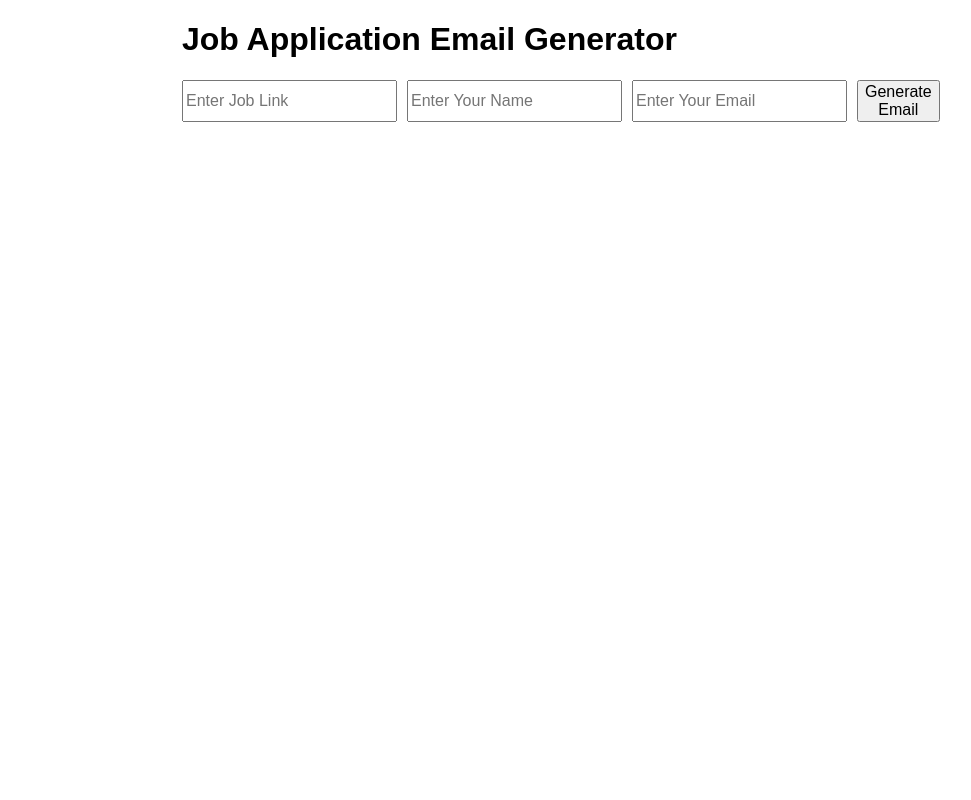
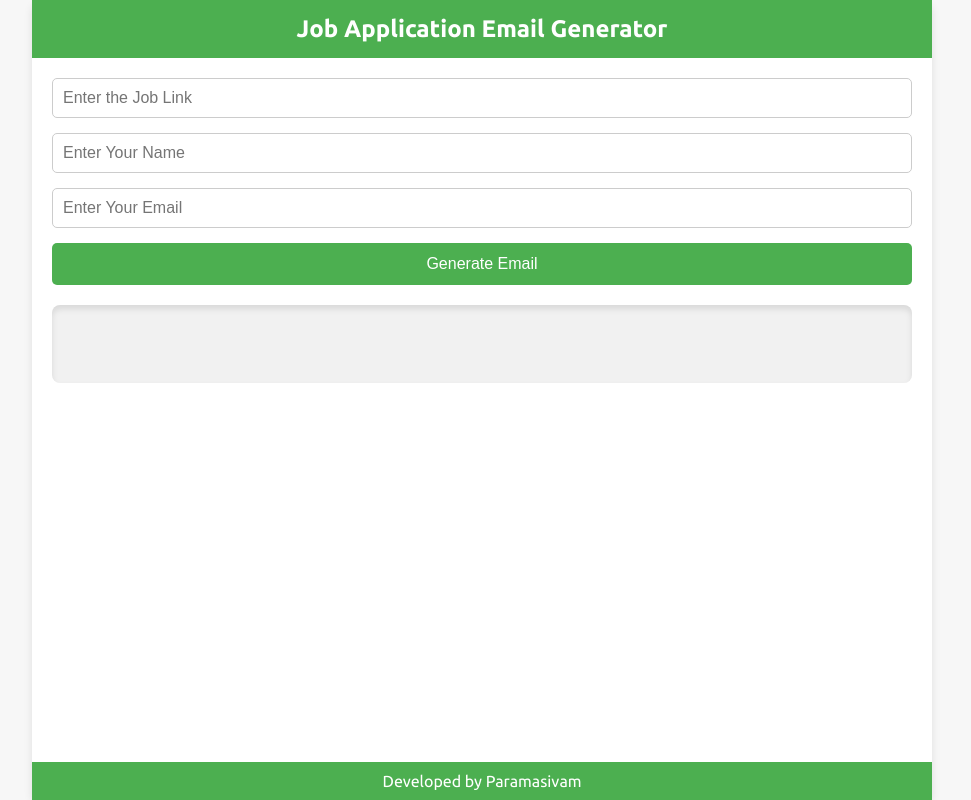
Before and after one commit to ParamasivamJ/Job-email-generator, a Flask app: page / in a window 1280 px wide. Shown: the whole page, without its empty margins (158-1129 px from the left). Run offline with Flask 3, Linux system fonts and the light colour scheme.

Commit message:
upadated interface

```diff
--- a/templates/chatbot.html
+++ b/templates/chatbot.html
@@ -3,76 +3,186 @@
 <head>
     <meta charset="UTF-8">
     <meta name="viewport" content="width=device-width, initial-scale=1.0">
-    <title>Job Email Generator</title>
+    <title>Job Application Email Generator</title>
+    <link href="https://fonts.googleapis.com/css2?family=Roboto:wght@400;500&family=Ubuntu:wght@400;700&display=swap" rel="stylesheet">
     <style>
+/* Basic Reset */
+* {
+    margin: 0;
+    padding: 0;
+    box-sizing: border-box;
+}
+
 body {
-            font-family: Arial, sans-serif;
-            margin: 20px;
+    font-family: 'Roboto', sans-serif;
+    background-color: #f7f7f7;
+    color: #333;
+    display: flex;
+    justify-content: center;
+    align-items: center;
+    height: 100vh;
+    overflow: hidden;
+    flex-direction: column;  /* Use column direction */
 }
-        .chat-container {
-            max-width: 600px;
-            margin: auto;
+
+.container {
+    width: 100%;
+    max-width: 900px;
+    background-color: #fff;
+    border-radius: 8px;
+    box-shadow: 0 4px 8px rgba(0, 0, 0, 0.1);
+    display: flex;
+    flex-direction: column;
+    height: 100%;  /* Make container take full height */
 }
-        .message {
-            margin-bottom: 10px;
+
+header {
+    background-color: #4CAF50;
+    color: white;
+    padding: 15px;
+    text-align: center;
+    font-size: 24px;
+    font-family: 'Ubuntu', sans-serif;
+    font-weight: bold;
 }
-        .user-input {
+
+.main-content {
+    flex: 1;  /* Allow the main content to grow and fill available space */
+    padding: 20px;
+    overflow-y: auto;
+}
+
+.input-container {
     display: flex;
-            gap: 10px;
-            margin-top: 20px;
+    flex-direction: column;
+    gap: 15px;
+    margin-bottom: 20px;
 }
-        textarea, input, button {
+
+.input-container input {
+    padding: 10px;
     font-size: 16px;
+    border-radius: 5px;
+    border: 1px solid #ccc;
+    outline: none;
 }
-        textarea {
-            width: 100%;
-            height: 100px;
+
+.input-container input:focus {
+    border-color: #4CAF50;
 }
+
+.input-container button {
+    padding: 12px;
+    background-color: #4CAF50;
+    color: white;
+    font-size: 16px;
+    border: none;
+    border-radius: 5px;
+    cursor: pointer;
+    transition: background-color 0.3s ease;
+}
+
+.input-container button:hover {
+    background-color: #45a049;
+}
+
+.output-container {
+    background-color: #f1f1f1;
+    padding: 15px;
+    border-radius: 8px;
+    box-shadow: inset 0 4px 6px rgba(0, 0, 0, 0.1);
+    white-space: pre-wrap;
+    word-wrap: break-word;
+    font-size: 14px;
+}
+
+footer {
+    background-color: #4CAF50;
+    color: white;
+    text-align: center;
+    padding: 10px;
+    font-size: 16px;
+    font-family: 'Ubuntu', sans-serif;
+    margin-top: auto; /* Push the footer to the bottom */
+}
+
+/* Animation for output */
+.output-container {
+    animation: fadeIn 1s ease-in;
+}
+
+@keyframes fadeIn {
+    0% { opacity: 0; }
+    100% { opacity: 1; }
+}
+
     </style>
 </head>
 <body>
-    <div class="chat-container">
-        <h1>Job Application Email Generator</h1>
-        <div id="chat-log"></div>
-        <div class="user-input">
-            <input id="job_link" type="text" placeholder="Enter Job Link">
-            <input id="user_name" type="text" placeholder="Enter Your Name">
-            <input id="user_email" type="email" placeholder="Enter Your Email">
+    <div class="container">
+        <!-- Header -->
+        <header>
+            Job Application Email Generator
+        </header>
+
+        <!-- Main Content -->
+        <div class="main-content">
+            <!-- Input Fields -->
+            <div class="input-container">
+                <input type="text" id="job_link" placeholder="Enter the Job Link" />
+                <input type="text" id="user_name" placeholder="Enter Your Name" />
+                <input type="email" id="user_email" placeholder="Enter Your Email" />
                 <button onclick="generateEmail()">Generate Email</button>
             </div>
+
+            <!-- Output Container -->
+            <div class="output-container" id="email_output">
+                <!-- Generated Email Content will appear here -->
+            </div>
+        </div>
+
+        <!-- Footer -->
+        <footer>
+            Developed by Paramasivam
+        </footer>
     </div>
 
     <script>
         async function generateEmail() {
-            const jobLink = document.getElementById("job_link").value;
-            const userName = document.getElementById("user_name").value;
-            const userEmail = document.getElementById("user_email").value;
+            const jobLink = document.getElementById('job_link').value;
+            const userName = document.getElementById('user_name').value;
+            const userEmail = document.getElementById('user_email').value;
 
             if (!jobLink || !userName || !userEmail) {
                 alert("Please fill in all fields!");
                 return;
             }
 
-            const chatLog = document.getElementById("chat-log");
-            chatLog.innerHTML += `<div class="message"><strong>You:</strong> Generate email for job link: ${jobLink}</div>`;
+            // Clear previous output
+            const outputDiv = document.getElementById('email_output');
+            outputDiv.innerHTML = 'Generating email...';
 
-            const response = await fetch("/generate_email", {
-                method: "POST",
+            try {
+                const response = await fetch('/generate_email', {
+                    method: 'POST',
                     headers: {
-                    "Content-Type": "application/json"
+                        'Content-Type': 'application/json',
                     },
                     body: JSON.stringify({
                         job_link: jobLink,
                         user_name: userName,
                         user_email: userEmail
-                })
+                    }),
                 });
+                const data = await response.json();
 
-            const result = await response.json();
-            if (result.email_content) {
-                chatLog.innerHTML += `<div class="message"><strong>Bot:</strong> ${result.email_content}</div>`;
+                if (data.email_content) {
+                    outputDiv.innerHTML = `<pre>${data.email_content}</pre>`;
                 } else {
-                chatLog.innerHTML += `<div class="message"><strong>Bot:</strong> Error: ${result.error}</div>`;
+                    outputDiv.innerHTML = `<span style="color: red;">Error: ${data.error}</span>`;
+                }
+            } catch (error) {
+                outputDiv.innerHTML = `<span style="color: red;">Error: ${error.message}</span>`;
             }
         }
     </script>
```
Lines whose indentation alone changed are shown as unchanged.
